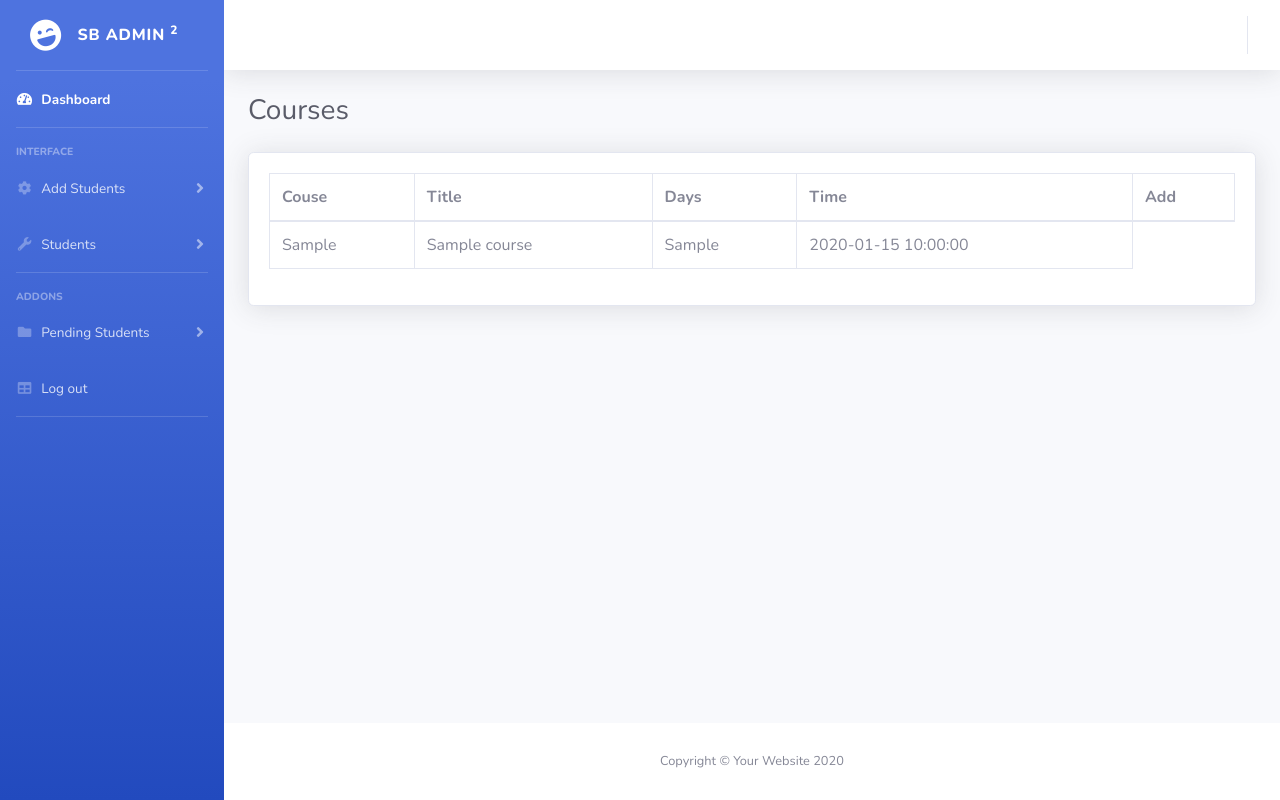
After one commit to MahinShahriarEfaz/Uni_Student_Management, a PHP site: page /websites/courses.php in a window 1280 px wide. The commit adds this page. Run offline with PHP 8.4, Linux system fonts and the light colour scheme; tables that the repository leaves empty or names only in its code hold one stand-in row (values such as "Sample post"); some libraries are stand-ins or nearby versions.

Commit message:
courses list added(not finished)

```diff
--- /dev/null
+++ b/courses.php
@@ -0,0 +1,167 @@
+
+<?php require_once("inc/top.php")?>
+
+</head>
+
+<body id="page-top">
+
+    <!-- Page Wrapper -->
+    <div id="wrapper">
+
+        <!-- Sidebar -->
+
+		<?php require_once('inc/sidebar.php')?>
+
+        <!-- End of Sidebar -->
+
+        <!-- Content Wrapper -->
+        <div id="content-wrapper" class="d-flex flex-column">
+
+            <!-- Main Content -->
+            <div id="content">
+
+                <!-- Topbar -->
+
+
+                <?php require_once('inc/topbar.php')?>
+
+
+                <!-- End of Topbar -->
+
+                <!-- Begin Page Content -->
+                <div class="container-fluid">
+
+                    <!-- Page Heading -->
+                    <h1 class="h3 mb-4 text-gray-800">Courses </h1>
+                    <div class="row">
+                        <div class="col">
+
+                        <div class="card shadow mb-4">
+                        <!-- <div class="card-header py-3">
+                            <h6 class="m-0 font-weight-bold text-primary"></h6>
+                        </div> -->
+                        <div class="card-body">
+                            <div class="table-responsive">
+                                <table class="table table-bordered" id="dataTable" width="100%" cellspacing="0">
+                                    <thead>
+                                        <tr>
+                                            <th>Couse</th>
+                                            <th>Title</th>
+                                            <th>Days</th>
+                                            <th>Time</th>
+                                            <th>Add</th>
+
+                                        </tr>
+                                    </thead>
+                                    <!-- <tfoot>
+                                        <tr>
+                                            <th>Name</th>
+                                            <th>Position</th>
+                                            <th>Office</th>
+                                            <th>Age</th>
+                                            <th>Start date</th>
+                                            <th>Salary</th>
+                                        </tr> -->
+                                    </tfoot>
+                                    <tbody>
+
+                                    <?php
+
+                                        require_once("inc/db_con.php");
+
+                                        $select_courses="SELECT * FROM courses";
+                                        $run_courses= mysqli_query($conn, $select_courses);
+
+                                    while($row_courses = mysqli_fetch_array($run_courses)){
+
+                                        $course=$row_courses['course'];
+                                        $course_title=$row_courses['course_title'];
+
+                                        $course_days=$row_courses['course_days'];
+                                        $course_time=$row_courses['course_time'];
+
+
+                                    ?>
+                                     <tr>
+
+                                      <td><?php echo $course ?></td>
+                                      <td><?php echo $course_title ?></td>
+
+                                      <td><?php echo $course_days ?></td>
+                                      <td><?php echo $course_time?></td>
+
+
+
+                                     </tr>
+
+                                     <?php  } ?>
+                                    </tbody>
+                                </table>
+                                <div> <table>
+                                    <!-- <tr>
+
+
+                                <td><a href="delete_students.php" class="btn btn-danger"> Click to DELETE<td>
+
+                                    <tr> -->
+                                    </table>
+                                </div>
+                            </div>
+
+                        </div>
+                    </div>
+
+
+                        </div>
+                    </div>
+
+                </div>
+                <!-- /.container-fluid -->
+
+
+
+            </div>
+            <!-- End of Main Content -->
+
+            <!-- Footer -->
+            <footer class="sticky-footer bg-white">
+                <div class="container my-auto">
+                    <div class="copyright text-center my-auto">
+                        <span>Copyright &copy; Your Website 2020</span>
+                    </div>
+                </div>
+            </footer>
+            <!-- End of Footer -->
+
+        </div>
+        <!-- End of Content Wrapper -->
+
+    </div>
+    <!-- End of Page Wrapper -->
+
+    <!-- Scroll to Top Button-->
+    <a class="scroll-to-top rounded" href="#page-top">
+        <i class="fas fa-angle-up"></i>
+    </a>
+
+    <!-- Logout Modal-->
+    <div class="modal fade" id="logoutModal" tabindex="-1" role="dialog" aria-labelledby="exampleModalLabel"
+        aria-hidden="true">
+        <div class="modal-dialog" role="document">
+            <div class="modal-content">
+                <div class="modal-header">
+                    <h5 class="modal-title" id="exampleModalLabel">Ready to Leave?</h5>
+                    <button class="close" type="button" data-dismiss="modal" aria-label="Close">
+                        <span aria-hidden="true">×</span>
+                    </button>
+                </div>
+                <div class="modal-body">Select "Logout" below if you are ready to end your current session.</div>
+                <div class="modal-footer">
+                    <button class="btn btn-secondary" type="button" data-dismiss="modal">Cancel</button>
+                    <a class="btn btn-primary" href="login.html">Logout</a>
+                </div>
+            </div>
+        </div>
+    </div>
+
+    <?php require_once("inc/footer.php");?>
--- a/inc/sidebar.php
+++ b/inc/sidebar.php
@@ -108,15 +108,15 @@
             <hr class="sidebar-divider d-none d-md-block">
 
             <!-- Sidebar Toggler (Sidebar) -->
-            <div class="text-center d-none d-md-inline">
+            <!-- <div class="text-center d-none d-md-inline">
                 <button class="rounded-circle border-0" id="sidebarToggle"></button>
-            </div>
+            </div> -->
 
             <!-- Sidebar Message -->
-            <div class="sidebar-card d-none d-lg-flex">
+            <!-- <div class="sidebar-card d-none d-lg-flex">
                 <img class="sidebar-card-illustration mb-2" src="img/undraw_rocket.svg" alt="...">
                 <p class="text-center mb-2"><strong>SB Admin Pro</strong> is packed with premium features, components, and more!</p>
                 <a class="btn btn-success btn-sm" href="https://startbootstrap.com/theme/sb-admin-pro">Upgrade to Pro!</a>
-            </div>
+            </div> -->
 
         </ul>
```
